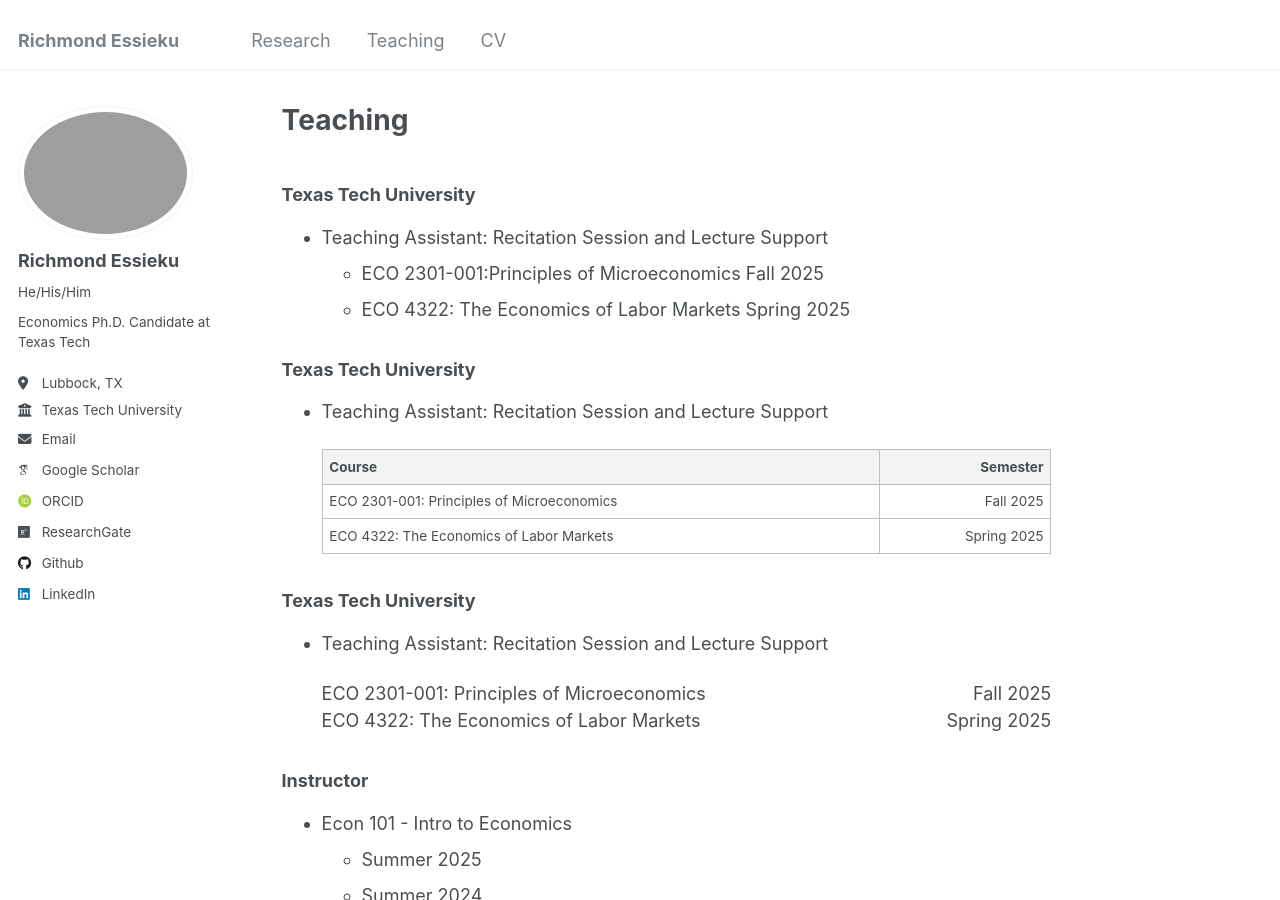
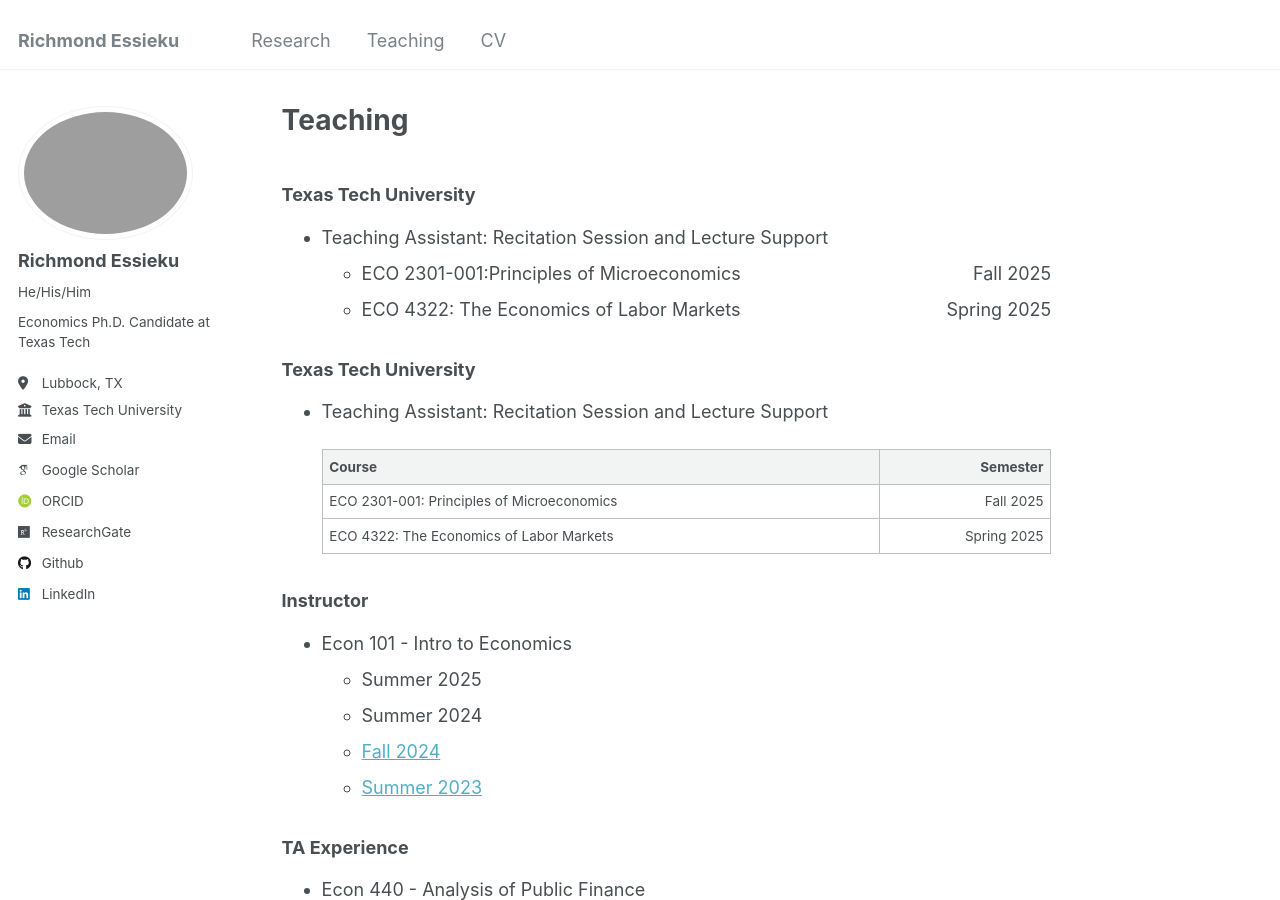
Before and after one commit to essieku/essieku.github.io, a Jekyll site: the page built from _pages/teaching.md, in a window 1280 px wide and 900 px high. Built offline with Jekyll 4.4.1, drawn with Linux system fonts in a browser that asks for light colours; some web fonts are replaced.

Commit message:
Update teaching.md

```diff
--- a/_pages/teaching.md
+++ b/_pages/teaching.md
@@ -7,8 +7,8 @@ author_profile: true
 
 ### Texas Tech University
 - Teaching Assistant: Recitation Session and Lecture Support
-    - ECO 2301-001:Principles of Microeconomics        Fall 2025
-    - ECO 4322: The Economics of Labor Markets         Spring 2025
+    - ECO 2301-001:Principles of Microeconomics <span style="float:right;">Fall 2025</span>
+    - ECO 4322: The Economics of Labor Markets  <span style="float:right;">Spring 2025</span>
 
 
 ### Texas Tech University
@@ -21,18 +21,6 @@ author_profile: true
 
 
 
-
-### Texas Tech University
-- Teaching Assistant: Recitation Session and Lecture Support
-
-  <div style="display:flex; justify-content:space-between;">
-    <span>ECO 2301-001: Principles of Microeconomics</span>
-    <span>Fall 2025</span>
-  </div>
-  <div style="display:flex; justify-content:space-between;">
-    <span>ECO 4322: The Economics of Labor Markets</span>
-    <span>Spring 2025</span>
-  </div>
 
 
 
```
